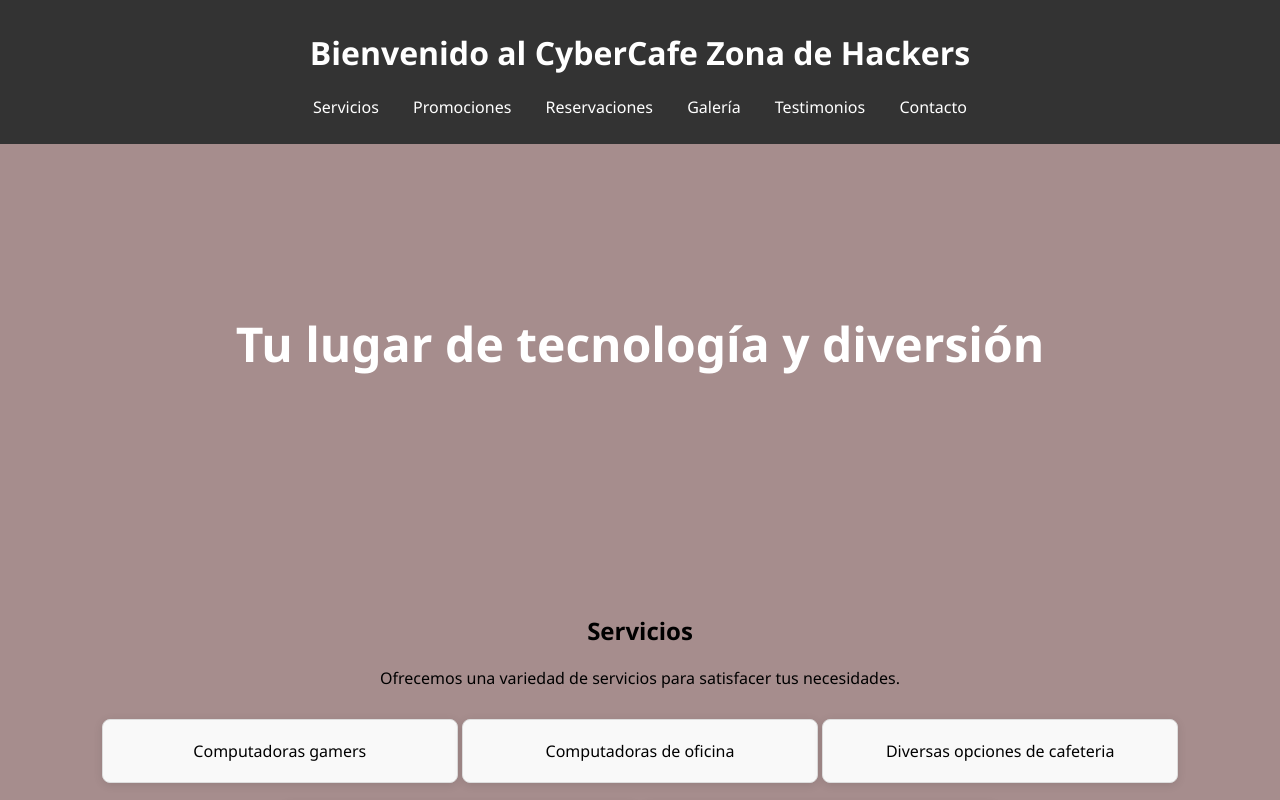
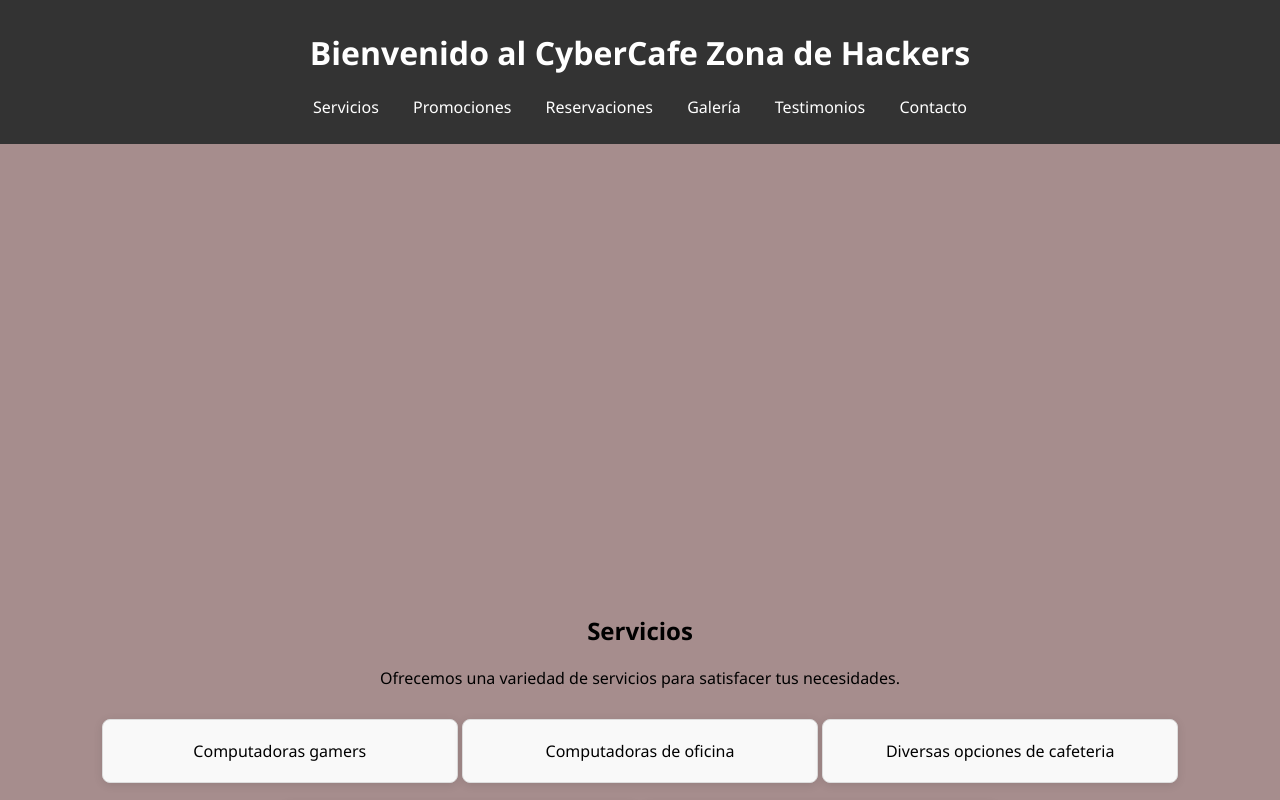
Before and after one commit to gabrieltro2/gabrieltro2.hithub.io, a plain HTML site: page index.html in a window 1280 px wide. Shown: the top 800 px of the page. Drawn offline with Linux system fonts and the light colour scheme.

Commit message:
index.html

```diff
--- a/index.html
+++ b/index.html
@@ -22,7 +22,7 @@
         </nav>
     </header>
     <section class="hero">
-        <h1>Tu lugar de tecnología y diversión</h1>
+        <h1></h1>
     </section>
     <section class="services" id="services">
         <h2>Servicios</h2>
```
